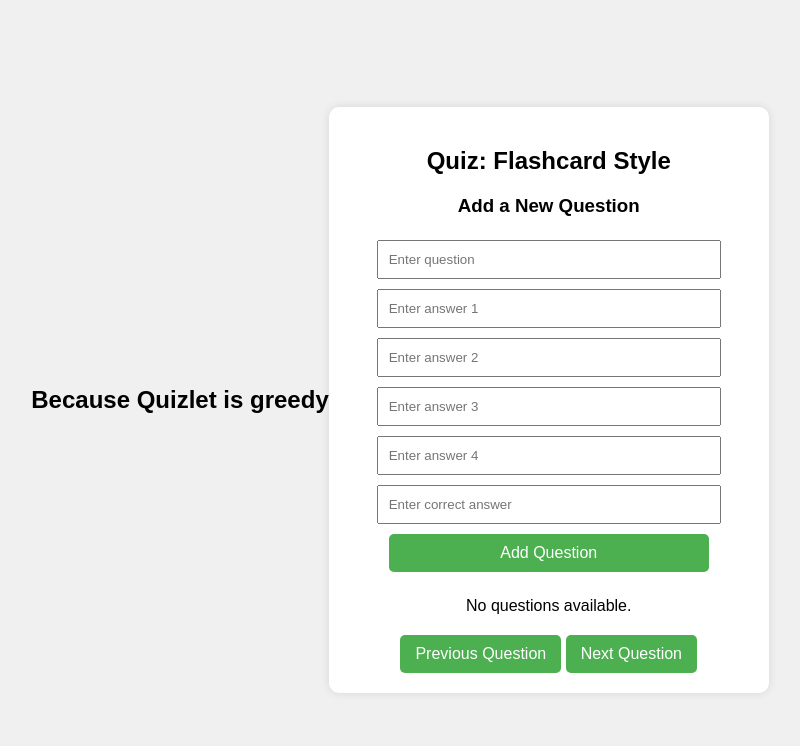
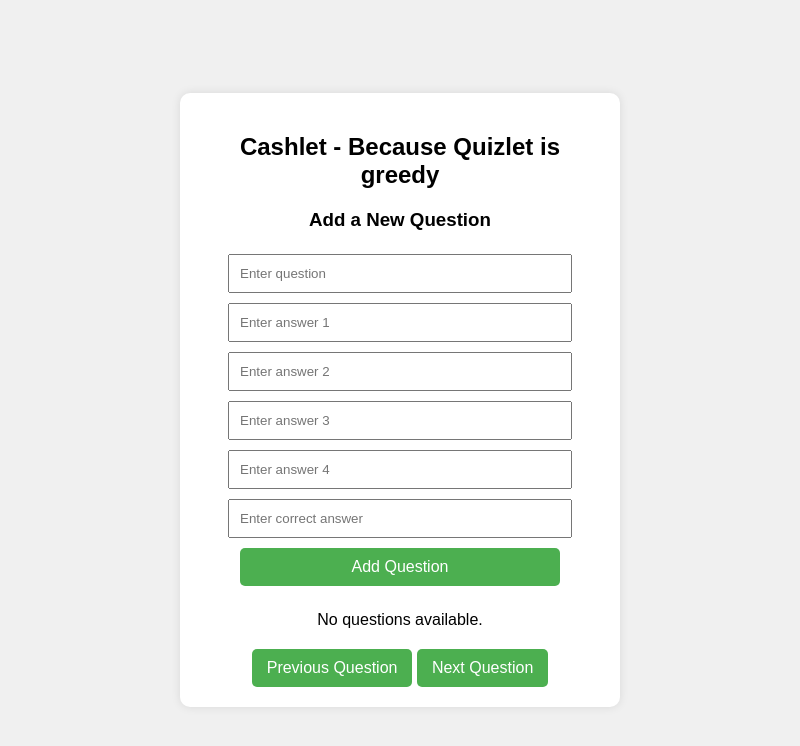
Before and after one commit to Meep809/Cashlet, a plain HTML site: page index.html in a window 1280 px wide. Shown: the whole page, without its empty margins (240-1040 px from the left). Drawn offline with Linux system fonts and the light colour scheme.

Commit message:
Update index.html

```diff
--- a/index.html
+++ b/index.html
@@ -62,9 +62,9 @@
   </style>
 </head>
 <body>
- <h2>Because Quizlet is greedy</h2>
+
   <div class="quiz-container">
-    <h2>Quiz: Flashcard Style</h2>
+    <h2>Cashlet - Because Quizlet is greedy</h2>
 
     <div class="input-container">
       <h3>Add a New Question</h3>
```
